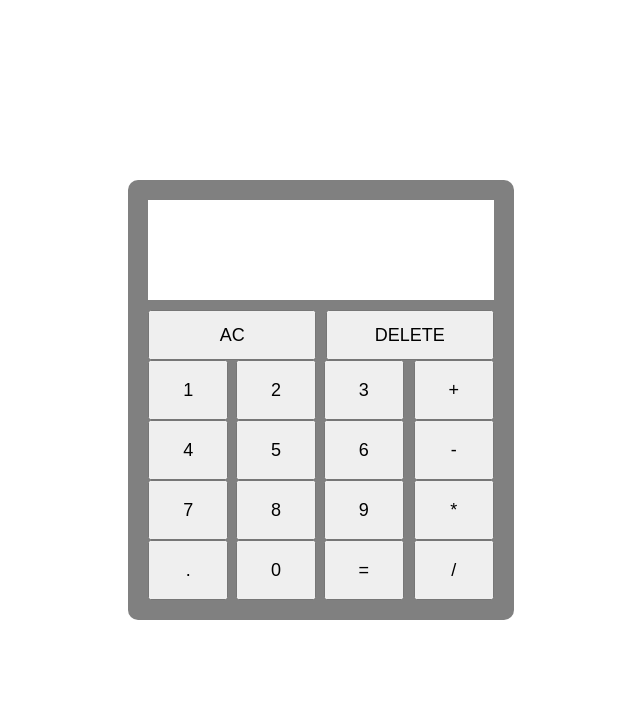
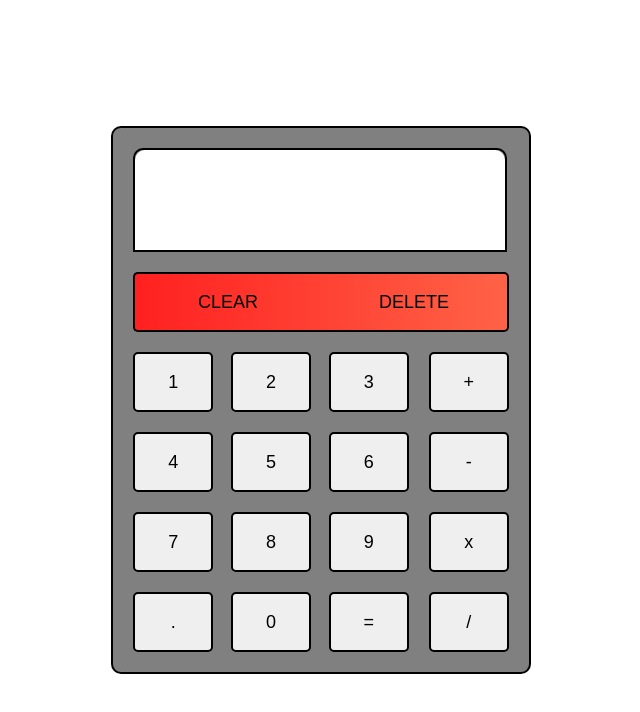
Before and after one commit to bhaskrr/odin-calculator, a plain HTML site: page index.html in a window 1280 px wide. Shown: the whole page, without its empty margins (319-959 px from the left). Drawn offline with Linux system fonts and the light colour scheme.

Commit message:
updated Clear and delete btn colors, updated number btn styling and arrangement, added wrap functionality to display windows

```diff
--- a/index.html
+++ b/index.html
@@ -15,37 +15,37 @@
                 <div class="input result"></div>
             </div>
             <div class="btn-container">
-                <button id="AC">AC</button>
+                <button id="CLEAR">CLEAR</button>
                 <button id="DELETE">DELETE</button>
             </div>
             <div class="input-container">
                 <div class="digit-btn-div">
                     <div class="btn-row">
-                        <button id="1">1</button>
-                        <button id="2">2</button>
-                        <button id="3">3</button>
+                        <button id="1" class="ip">1</button>
+                        <button id="2" class="ip">2</button>
+                        <button id="3" class="ip">3</button>
                     </div>
                     <div class="btn-row">
-                        <button id="4">4</button>
-                        <button id="5">5</button>
-                        <button id="6">6</button>
+                        <button id="4" class="ip">4</button>
+                        <button id="5" class="ip">5</button>
+                        <button id="6" class="ip">6</button>
                     </div>
                     <div class="btn-row">
-                        <button id="7">7</button>
-                        <button id="8">8</button>
-                        <button id="9">9</button>
+                        <button id="7" class="ip">7</button>
+                        <button id="8" class="ip">8</button>
+                        <button id="9" class="ip">9</button>
                     </div>
                     <div class="btn-row">
-                        <button id=".">.</button>
-                        <button id="0">0</button>
-                        <button id="=">=</button>
+                        <button id="." class="ip">.</button>
+                        <button id="0" class="ip">0</button>
+                        <button id="equal">=</button>
                     </div>
                 </div>
                 <div class="operator-btn-div">
-                    <button id="+">+</button>
-                    <button id="-">-</button>
-                    <button id="*">*</button>
-                    <button id="/">/</button>
+                    <button id="+" class="ip">+</button>
+                    <button id="-" class="ip">-</button>
+                    <button id="x" class="ip">x</button>
+                    <button id="/" class="ip">/</button>
                 </div>
             </div>
         </div>
--- a/script.js
+++ b/script.js
@@ -1,21 +1,90 @@
 const resultDisplay = document.querySelector('.result');
+let currentExp = (resultDisplay.innerText);
+currentExp = Array.from(currentExp);
 
-const btns = document.querySelectorAll('.btn-row button, .operator-btn-div button');
+const expressionDisplay = document.querySelector('.expression');
+
+const btns = document.querySelectorAll('.ip');
 
 btns.forEach((btn)=>{
     btn.addEventListener('click', (e)=>{
         resultDisplay.innerText += e.target.id;
     })
 })
+const add = (arr) => {
+    let index = arr.indexOf('+'); //gets the index of + operator
+    // console.log(index);
+    let num1 = parseFloat(arr.slice(0, index).join('')); //gets the array from beginning upto but not including the operator,joins it and makes it a anumber
+    let num2 = parseFloat(arr.slice(index+1, arr.length).join('')); //gets the array from one position ahead the operator upto the last and rest is same
+    // console.log(num1, num2);
+    expressionDisplay.innerText = `${num1} + ${num2}`; //displays the current expression
+    resultDisplay.innerText = num1 + num2;             //displays the current result
+}
 
+const subtract = (arr) => {
+    let index = arr.indexOf('-');
+    let num1 = parseInt(arr.slice(0, index).join(''));
+    let num2 = parseInt(arr.slice(index+1, arr.length).join(''));
+    expressionDisplay.innerText = `${num1} - ${num2}`;
+    resultDisplay.innerText = num1 - num2;
+}
 
+const multiply = (arr) => {
+    let index = arr.indexOf('x');
+    let num1 = parseInt(arr.slice(0, index).join(''));
+    let num2 = parseInt(arr.slice(index+1, arr.length).join(''));
+    expressionDisplay.innerText = `${num1} x ${num2}`;
+    resultDisplay.innerText = num1 * num2;
+}
 
-const acBtn = document.querySelector('#AC');
-acBtn.addEventListener('click', ()=>{
+const divide = (arr) => {
+    let index = arr.indexOf('/');
+    let num1 = parseInt(arr.slice(0, index).join(''));
+    let num2 = parseInt(arr.slice(index+1, arr.length).join(''));
+
+    //handling division by zero
+    if(num2 == 0){
+        expressionDisplay.innerText = 'Can not divide by 0';
+        resultDisplay.innerText = '';
+        return;
+    }
+
+    expressionDisplay.innerText = `${num1} / ${num2}`;
+    resultDisplay.innerText = (num1 / num2).toFixed(2); //toFixed function rounds the result upto specified precision
+}
+
+const operation = () =>{
+    currentExp = resultDisplay.innerText;
+    currentExp = Array.from(currentExp); //creates an array
+    // console.log(typeof(currentExp)); //string
+    // currentExp = Array.from(currentExp);
+    // console.log(typeof(currentExp)); //object
+    //console.log(currentExp); //prints the array
+
+    if(currentExp.includes('+')){
+        add(currentExp);
+    }
+    else if(currentExp.includes('-')){
+        subtract(currentExp);
+    }
+    else if(currentExp.includes('x')){
+        multiply(currentExp);
+    }
+    else if(currentExp.includes('/')){
+        divide(currentExp);
+    }
+}
+
+const clearBtn = document.querySelector('#CLEAR');
+clearBtn.addEventListener('click', ()=>{
     resultDisplay.innerText = '';
+    expressionDisplay.innerText = '';
 });
 
 const deleteBtn = document.querySelector('#DELETE');
 deleteBtn.addEventListener('click', ()=>{
     resultDisplay.innerText = resultDisplay.innerText.slice(0, -1);
 })
+
+const equalBtn = document.querySelector('#equal');
+equalBtn.addEventListener('click', operation);
--- a/style.css
+++ b/style.css
@@ -10,50 +10,90 @@ body{
     font-family: monospace;
 }
 
+.container{
+    padding: 20px 20px 0 20px;
+    border-radius: 10px;
+    background-color: grey;
+    border: 2px solid;
+}
+
 .display-container{
-    margin-bottom: 10px;
+    border-radius: 10px 10px 0 0;
+    margin-bottom: 20px;
+    border: 2px solid;
+    width: 370px;
+    /* word-wrap: break-word; */
+    /* word-break: break-all; */
+}
+
+.expression, .input{
+    min-height: 50px;
+    height: fit-content;
+    background-color: white;
+    text-align: right;
+    word-break: break-all;
 }
 
 .expression{
-    height: 50px;
-    background-color: white;
+    border-radius: 10px 10px 0 0;
+    font-size: 20px;
 }
 
-.input {
-    height: 50px;
-    background-color: white;
-    text-align: right;
+.input{
+    font-size: 35px;
+}
+
+#CLEAR{
+    border-top-right-radius: 0;
+    border-bottom-right-radius: 0;
+    border-right: 0;
+    background-color: transparent;
+}
+
+#DELETE{
+    border-top-left-radius: 0;
+    border-bottom-left-radius: 0;
+    border-left: 0;
+    background-color: transparent;
+}
+
+.btn-container, .btn-row{
+    margin-bottom: 20px;
 }
 
 button{
     font-size: large;
-}
-
-.container{
-    padding: 20px;
-    border-radius: 10px;
-    background-color: grey;
+    border: 2px solid;
+    border-radius: 5px;
+    cursor: pointer;
 }
 
 .input-container{
     display: flex;
-    gap: 0 10px;
+    justify-content: center;
+    gap: 0 20px;
 }
 
 .btn-container{
     display: flex;
-    justify-content: space-between;
-    gap: 0 0;
+    justify-content: center;
+    border-radius: 5px;
+    background: linear-gradient(90deg,rgb(255, 32, 32), tomato);
 }
 
 .btn-container button{
-    width: 168px;
-    height: 50px;
+    width: 100%;
+    height: 60px;
 }
 
 .btn-row button{
     width: 80px;
     height: 60px;
+}
+
+.btn-row button:nth-child(2),
+.btn-row button:nth-child(3){
+    margin-left: 10px;
 }
 
 .operator-btn-div{
@@ -62,7 +102,7 @@ button{
 }
 
 .operator-btn-div button{
-    /* display: block; */
     width: 80px;
     height: 60px;
+    margin-bottom: 20px;
 }
```
